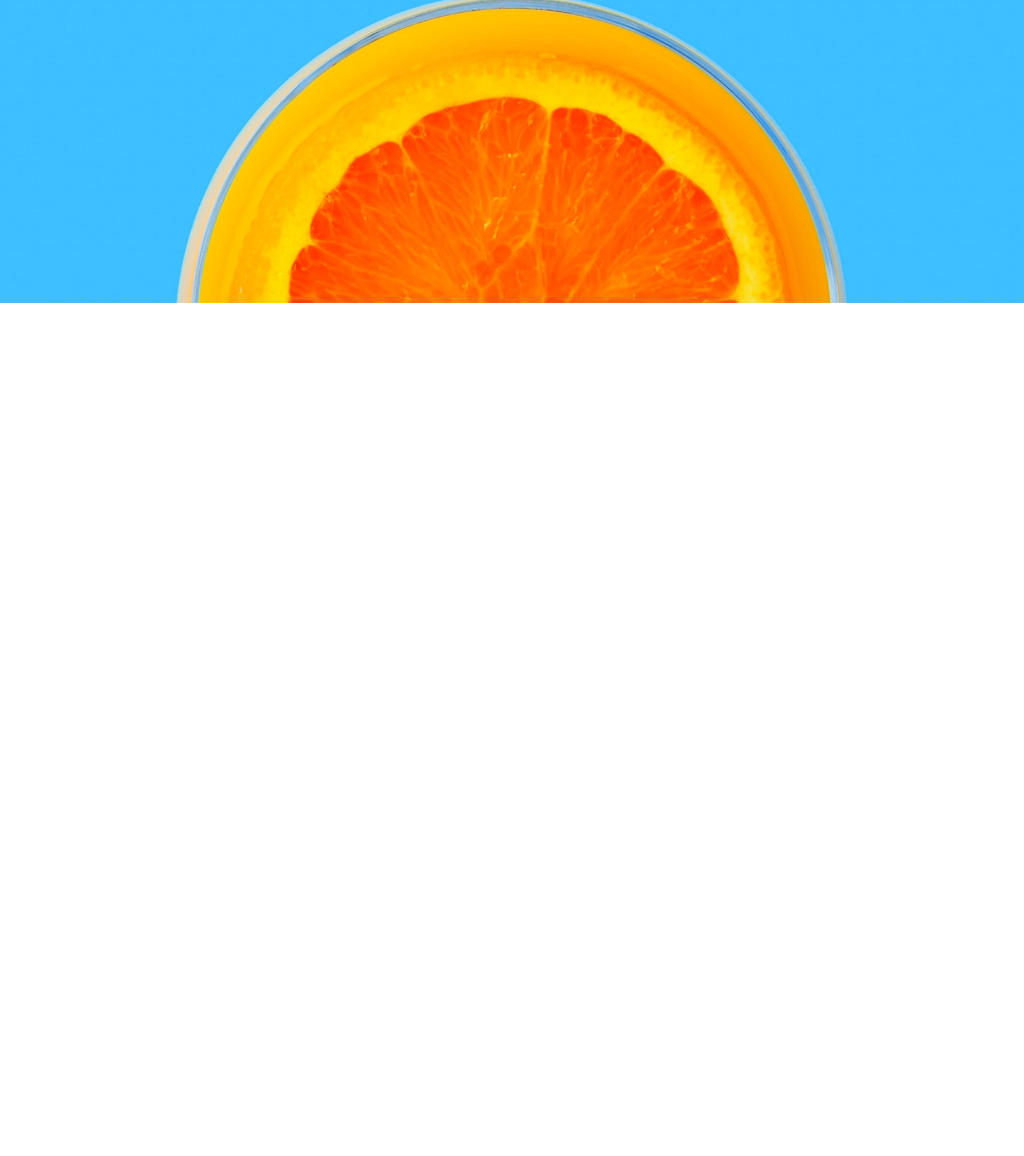
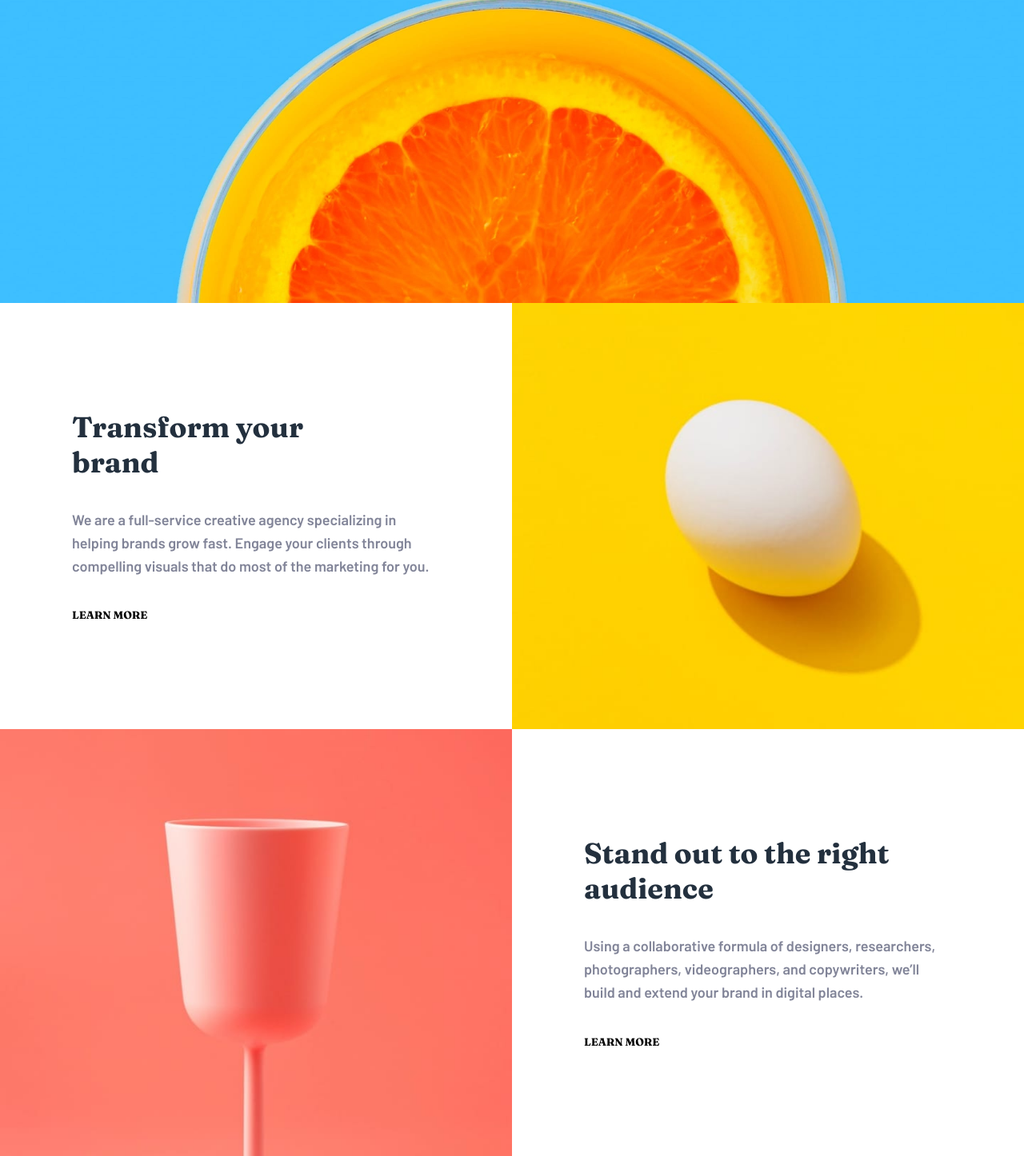
Before and after one commit to mohamed7799/sunnyside-agency-landing-page, a plain HTML site: page index.html in a window 1280 px wide. Shown: the part 421-1867 px from the top of the page at 80% size. Before the commit the page ends 800 px from the top, so only its background shows below. Drawn offline with Linux system fonts and the light colour scheme.

Commit message:
first half done

```diff
--- a/index.html
+++ b/index.html
@@ -37,6 +37,60 @@
           <img src="./imgs/icon-arrow-down.svg" alt="" />
         </div>
       </header>
+      <section class="text-img reverse">
+        <div class="text-wrapper">
+          <div class="text">
+            <h2>
+              Transform your <br />
+              brand
+            </h2>
+            <p>
+              We are a full-service creative agency specializing in helping
+              brands grow fast. Engage your clients through compelling visuals
+              that do most of the marketing for you.
+            </p>
+            <button class="yellow-line">Learn more</button>
+          </div>
+        </div>
+
+        <div class="img img-one">
+          <img
+            class="desktop-img"
+            src="./imgs/desktop/image-transform.jpg"
+            alt=""
+          />
+          <img
+            class="mobile-img"
+            src="./imgs/mobile/image-transform.jpg"
+            alt=""
+          />
+        </div>
+      </section>
+      <section class="text-img">
+        <div class="img img-two">
+          <img
+            class="desktop-img"
+            src="./imgs/desktop/image-stand-out.jpg"
+            alt=""
+          />
+          <img
+            class="mobile-img"
+            src="./imgs/mobile/image-stand-out.jpg"
+            alt=""
+          />
+        </div>
+        <div class="text-wrapper">
+          <div class="text">
+            <h2>Stand out to the right audience</h2>
+            <p>
+              Using a collaborative formula of designers, researchers,
+              photographers, videographers, and copywriters, we’ll build and
+              extend your brand in digital places.
+            </p>
+            <button class="red-line">Learn more</button>
+          </div>
+        </div>
+      </section>
     </main>
     <script
       src="https://kit.fontawesome.com/10e7b11ed4.js"
--- a/style.scss
+++ b/style.scss
@@ -58,6 +58,10 @@ nav {
   border-radius: 20px;
   font-family: "Fraunces", serif;
   text-transform: uppercase;
+  &:hover {
+    background-color: rgba(255, 255, 255, 0.473);
+    color: white;
+  }
 }
 
 .logo {
@@ -117,9 +121,74 @@ nav {
   display: none;
 }
 
+.text-img {
+  display: flex;
+  & > * {
+    flex: 1;
+  }
+}
+
+.text-wrapper {
+  display: flex;
+  align-items: center;
+}
+
+.text {
+  margin: 5rem;
+  & h2 {
+    color: $Very-dark-desaturated-blue;
+    font-family: "Fraunces", serif;
+    font-weight: bold;
+    font-size: 2rem;
+  }
+  & p {
+    line-height: 1.6;
+    font-family: "Barlow", sans-serif;
+    color: $Dark-grayish-blue;
+    margin: 2rem 0rem;
+  }
+
+  & button {
+    background: none;
+    cursor: pointer;
+    text-transform: uppercase;
+    border: none;
+    font-family: "Fraunces", serif;
+    font-weight: bold;
+  }
+}
+
+.red-line:hover {
+  text-decoration: underline;
+  text-decoration-color: $Soft-red;
+
+  text-decoration-thickness: 5px;
+}
+
+.yellow-line:hover {
+  text-decoration: underline;
+  text-decoration-color: $Yellow;
+
+  text-decoration-thickness: 5px;
+}
+
+.desktop-img {
+  width: 100%;
+  height: 100%;
+  display: block;
+}
+
+.mobile-img {
+  width: 100%;
+  height: 100%;
+  display: none;
+}
 //media
 
 @media screen and (max-width: 650px) {
+  header {
+    background-image: url("./imgs/mobile/image-header.jpg");
+  }
   .nav-item {
     display: none;
   }
@@ -127,4 +196,17 @@ nav {
   .bars {
     display: block;
   }
+
+  .text-img {
+    flex-direction: column;
+  }
+  .reverse {
+    flex-direction: column-reverse;
+  }
+  .mobile-img {
+    display: block;
+  }
+  .desktop-img {
+    display: none;
+  }
 }
```
Also changed, not shown: style.css.
